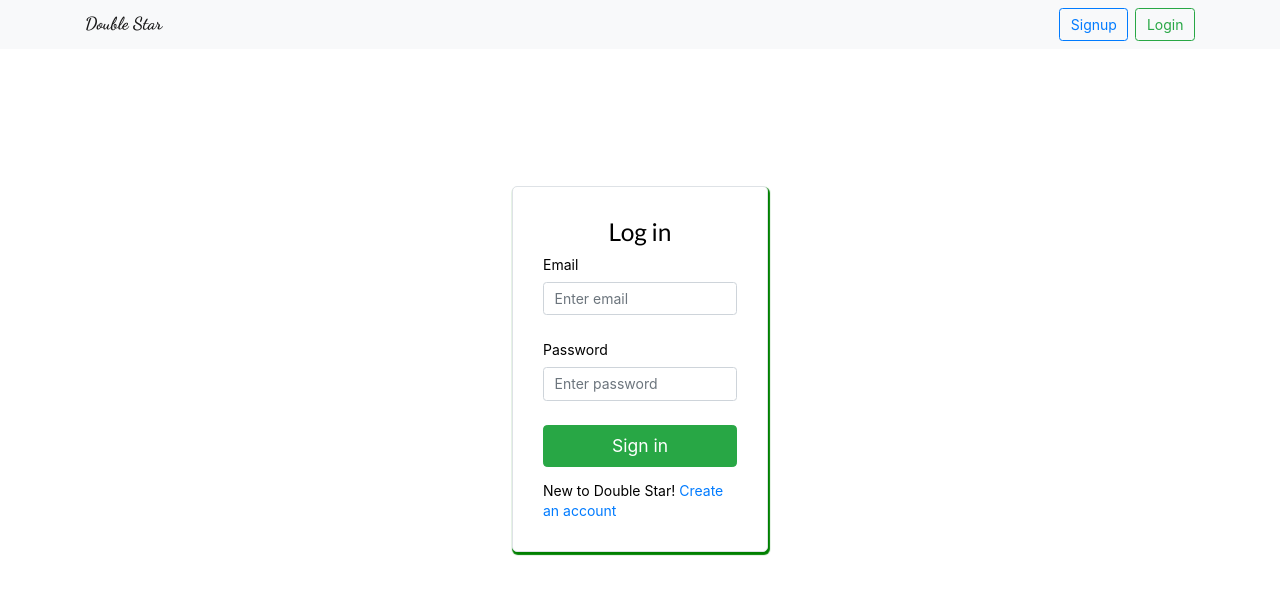
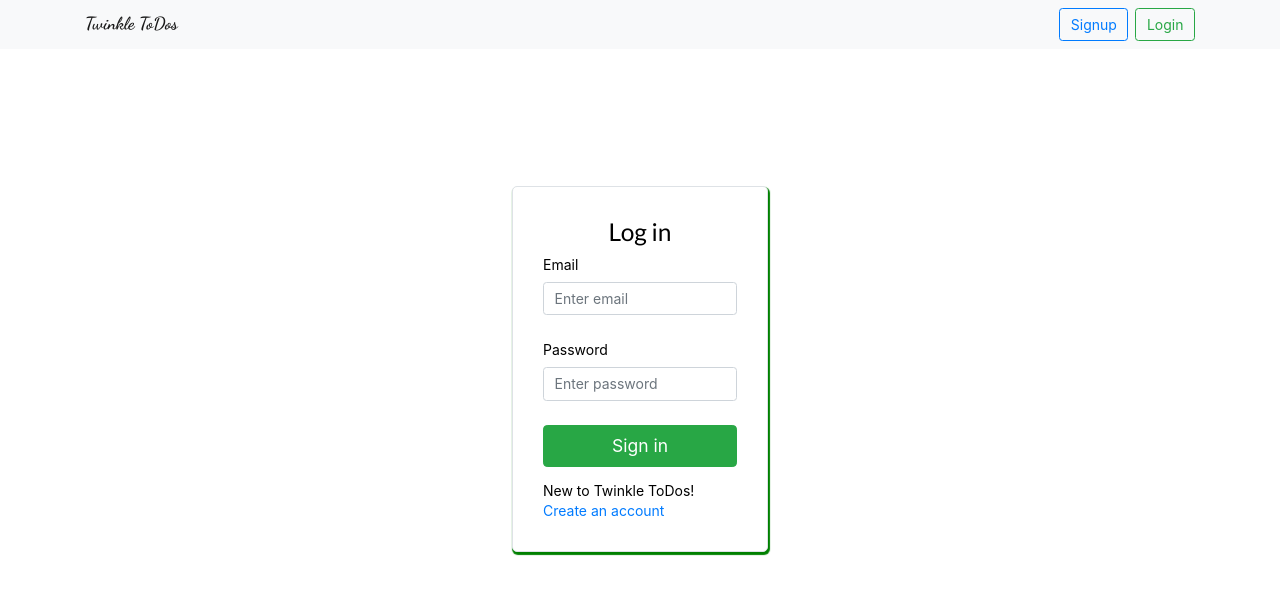
Before and after one commit to sharankarthikyan/notes-taking-app, a React (Create React App) app: page / in a window 1280 px wide. Shown: the top 594 px of the page. Built offline with nearby package versions, Linux system fonts and the light colour scheme; a web font is replaced by a local one.

Commit message:
column delete update

```diff
--- a/src/components/HomeMenuComponent/HomeMenuComponent.js
+++ b/src/components/HomeMenuComponent/HomeMenuComponent.js
@@ -19,7 +19,7 @@ const HomeMenuComponent = () => {
             href="/home"
             style={{ fontFamily: "Dancing Script" }}
           >
-            Double Star
+            Twinkle ToDos
           </Navbar.Brand>
           <Navbar.Toggle aria-controls="basic-navbar-nav" />
           <Navbar.Collapse id="basic-navbar-nav">
--- a/src/components/LogMenuComponent/LogMenuComponent.js
+++ b/src/components/LogMenuComponent/LogMenuComponent.js
@@ -13,7 +13,7 @@ const LogMenuComponent = () => {
             href="/home"
             style={{ fontFamily: "Dancing Script" }}
           >
-            Double Star
+            Twinkle ToDos
           </Navbar.Brand>
           <Navbar.Toggle aria-controls="basic-navbar-nav" />
           <Navbar.Collapse id="basic-navbar-nav">
--- a/src/components/LoginComponent/LoginComponent.js
+++ b/src/components/LoginComponent/LoginComponent.js
@@ -3,6 +3,7 @@ import fire from "../../fire";
 import "./LoginComponent.css";
 import LogMenuComponent from "../LogMenuComponent/LogMenuComponent";
 import { Link } from "react-router-dom";
+import Navbar from "react-bootstrap/Navbar";
 
 class LoginComponent extends Component {
   state = {
@@ -87,7 +88,8 @@ class LoginComponent extends Component {
                 </button>
               </div>
               <p>
-                New to Double Star! <Link to="/signup">Create an account</Link>
+                New to Twinkle ToDos!{" "}
+                <Link to="/signup">Create an account</Link>
               </p>
             </form>
           </div>
--- a/src/components/MainHomeComponent/MainHomeComponent.css
+++ b/src/components/MainHomeComponent/MainHomeComponent.css
@@ -18,7 +18,7 @@ body{
 }
 @keyframes typewriter{
     from{width: 0;}
-    to{width: 12.1em;}
+    to{width: 13em;}
 }
 @keyframes blinkTextCursor{
     from{border-right-color: black;}
--- a/src/components/MainHomeComponent/MainHomeComponent.js
+++ b/src/components/MainHomeComponent/MainHomeComponent.js
@@ -5,10 +5,11 @@ import Col from "react-bootstrap/Col";
 import "./MainHomeComponent.css";
 import ToDoComponent from "../ToDoComponent/ToDoComponent";
 import firebase from "firebase";
+import Navbar from "react-bootstrap/Navbar";
 
 class MainHomeComponent extends Component {
   state = {
-    pageTitle: "Retrospective",
+    pageTitle: "Give a Title to the page",
     columnData: [
       {
         columnTitle: "What went well?",
@@ -178,19 +179,20 @@ class MainHomeComponent extends Component {
             value={this.state.text}
             className="form-control mt-2"
             onChange={(e) => this.setState({ text: e.target.value })}
+            placeholder="Enter task title"
             required
           />
-          <button className="btn btn-outline-info mt-2">Add column</button>
+          <button className="btn btn-outline-info mt-2">Add Task</button>
         </form>
       );
     }
     return (
       <div className="container mt-4">
-        {/*<div className="mb-4">*/}
-        {/*  <p className="line-1 anim-typewriter me text-info">*/}
-        {/*    Welcome to Double star*/}
-        {/*  </p>*/}
-        {/*</div>*/}
+        <div className="mb-4">
+          <p className="line-1 anim-typewriter me text-info">
+            Welcome to Twinkle ToDos
+          </p>
+        </div>
         <Row>
           <Col sm={8}>
             <div>
@@ -221,7 +223,7 @@ class MainHomeComponent extends Component {
               className="btn bg-info text-white mt-2 agl"
             >
               <i className="plus circle icon" />
-              Add New Column
+              Add New Task Title
             </button>
             {field}
           </Col>
```
